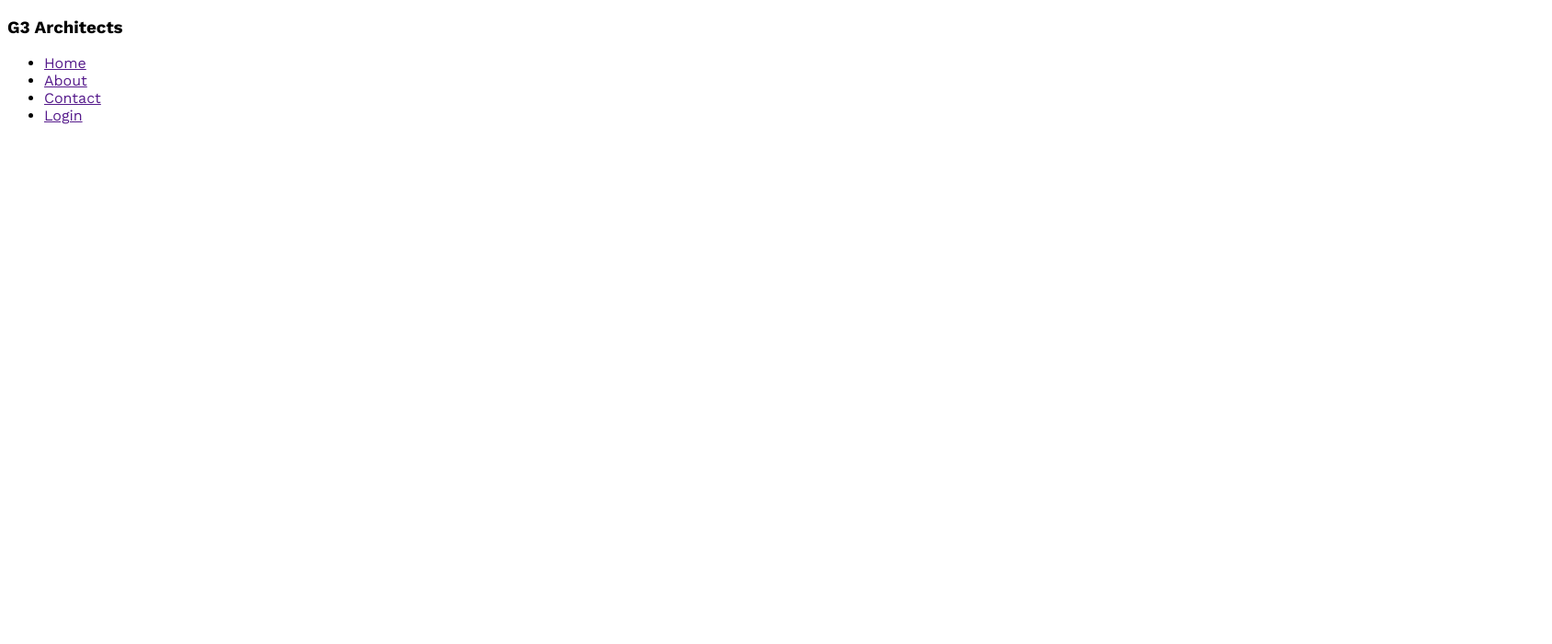
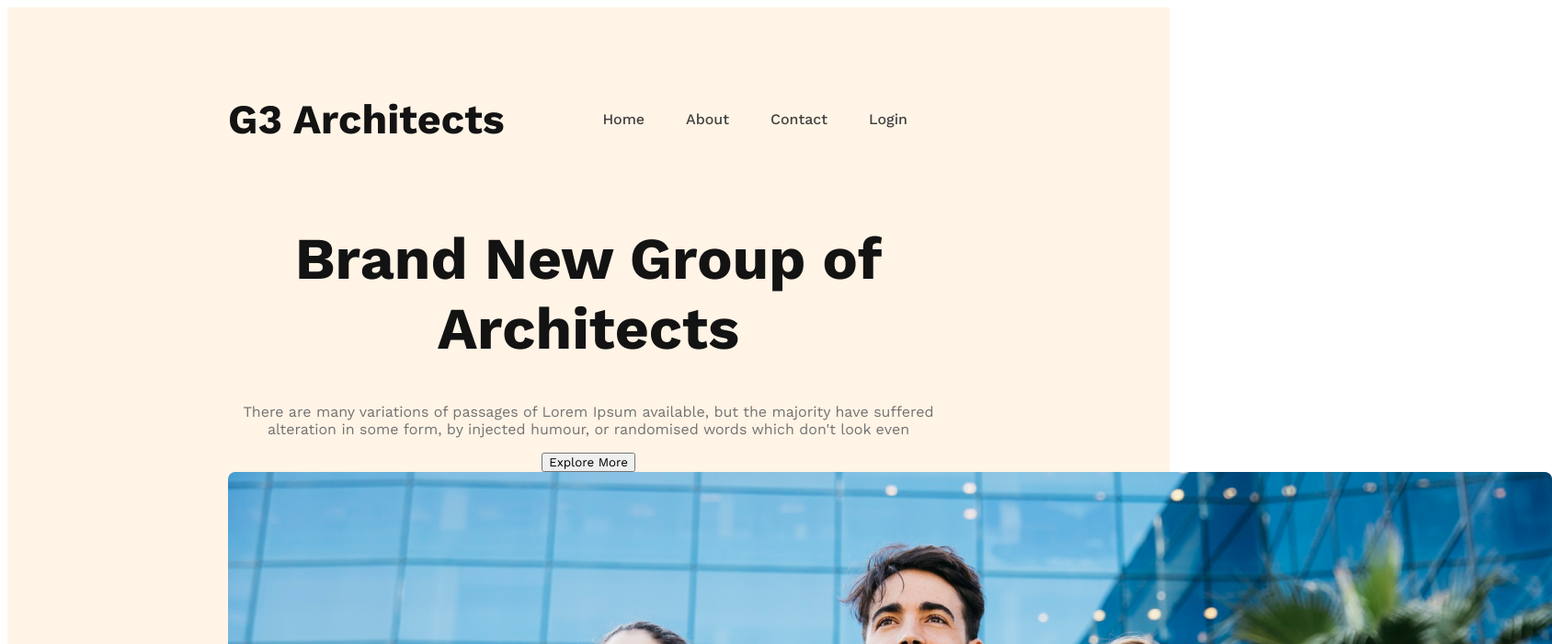
Before and after one commit to Arafat0122/g3-website, a plain HTML site: page index.html in a window 1280 px wide. Shown: the top 700 px of the page at 92% size, 1688 px wide, since content can reach past the window. Drawn offline with nearby package versions, Linux system fonts and the light colour scheme.

Commit message:
button added

```diff
--- a/index.html
+++ b/index.html
@@ -1,15 +1,17 @@
 <!DOCTYPE html>
 <html lang="en">
+
 <head>
     <meta charset="UTF-8">
     <meta name="viewport" content="width=device-width, initial-scale=1.0">
     <title>G3 Architects</title>
     <link rel="stylesheet" href="styles/g3.css">
 </head>
+
 <body>
     <header>
         <nav>
-            <h3>G3 Architects</h3>
+            <h3 class="nav-title">G3 Architects</h3>
             <ul>
                 <li><a href="">Home</a></li>
                 <li><a href="">About</a></li>
@@ -17,6 +19,16 @@
                 <li><a href="">Login</a></li>
             </ul>
         </nav>
+        <div class="banner">
+            <div class="banner-content">
+                <h1 class="banner-title">Brand New Group of Architects</h1>
+                <p class="banner-description">There are many variations of passages of Lorem Ipsum available, but the
+                    majority have suffered alteration in some form, by injected humour, or randomised words which don't
+                    look even</p>
+                <button class="btn-primary">Explore More</button>
+            </div>
+            <img class="banner-img" src="images/banner.png" alt="">
+        </div>
 
     </header>
     <main>
@@ -27,4 +39,5 @@
     </footer>
 
 </body>
+
 </html>
--- a/styles/g3.css
+++ b/styles/g3.css
@@ -1,5 +1,62 @@
 /* work sans font from google fonts  */
-  @import url('https://fonts.googleapis.com/css2?family=Work+Sans:ital,wght@0,400;0,500;0,600;0,700;0,800;0,900;1,500;1,700&display=swap');
-  *{
+@import url('https://fonts.googleapis.com/css2?family=Work+Sans:ital,wght@0,400;0,500;0,600;0,700;0,800;0,900;1,500;1,700&display=swap');
+
+/* share styles */
+* {
     font-family: 'Work Sans', sans-serif;
-  }
+}
+
+.btn-primary {
+
+}
+
+/* heaer style section */
+header {
+    background-color: rgba(255, 144, 14, 0.10);
+    padding: 50px 240px;
+}
+
+nav {
+    display: flex;
+    justify-content: space-between;
+    align-items: center;
+}
+
+.nav-title {
+    font-size: 2.8rem;
+    font-weight: 700;
+    color: #131313;
+}
+
+nav>ul {
+    display: flex;
+}
+
+nav li {
+    list-style: none;
+    margin-right: 45px;
+    font-weight: 500;
+    font-size: 1rem;
+}
+
+nav li a {
+    text-decoration: none;
+    color: #424242;
+}
+
+/* banner style section */
+
+.banner-content {
+    max-width: 800px;
+    text-align: center;
+    margin: 0 auto;
+}
+
+.banner-title {
+    font-size: 4rem;
+    color: #131313;
+}
+
+.banner-description {
+    color: #727272;
+}
```
